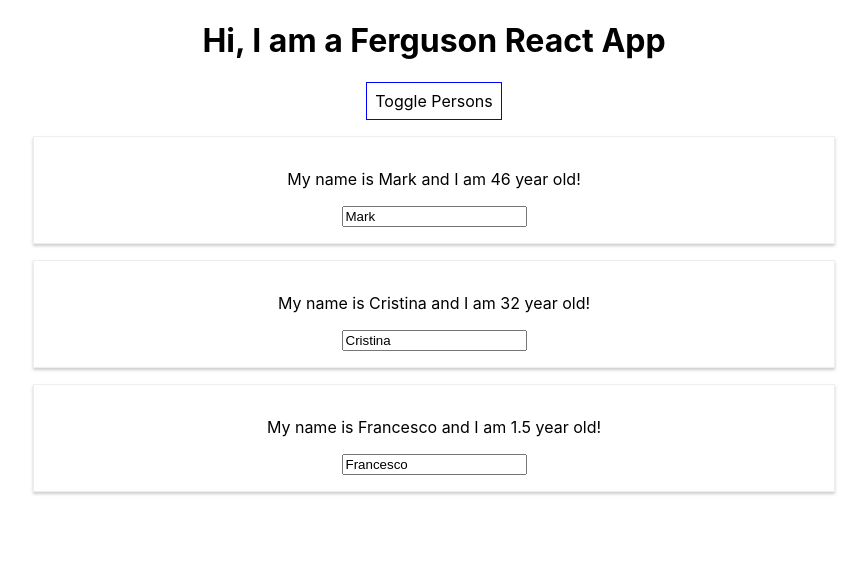
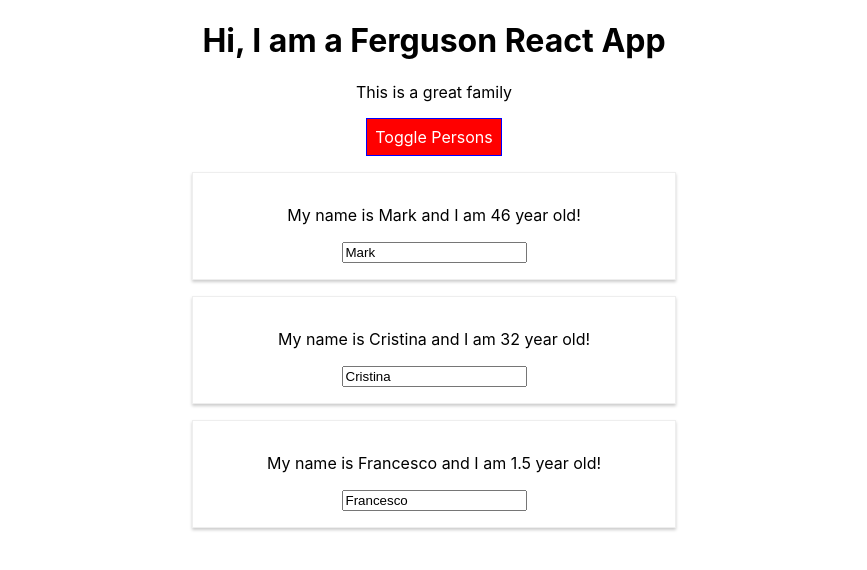
Before and after one commit to CristyTarantino/react-complete-guide, a React (Create React App) app: page / in a window 1280 px wide. Both pictures are taken after a click on the button "Toggle Persons". Shown: the top 570 px of the page, without its empty margins (206-1073 px from the left). Built offline with nearby package versions, Linux system fonts and the light colour scheme.

Commit message:
style my app with radium in react

```diff
--- a/package.json
+++ b/package.json
@@ -21,5 +21,9 @@
     "not dead",
     "not ie <= 11",
     "not op_mini all"
-  ]
+  ],
+  "devDependencies": {
+    "node-sass": "^4.11.0",
+    "radium": "^0.25.1"
+  }
 }
--- a/src/App.css
+++ /dev/null
@@ -1,3 +0,0 @@
-.App {
-  text-align: center;
-}
--- a/src/App.js
+++ b/src/App.js
@@ -1,5 +1,7 @@
-import React, {Component} from 'react';
-import './App.css';
+import React, { Component } from 'react';
+import './App.scss';
+
+import Radium, { StyleRoot } from 'radium';
 import Person from './Person/Person';
 
 class App extends Component {
@@ -43,11 +45,16 @@ class App extends Component {
 
   render() {
     const buttonStyle = {
-      backgroundColor: 'white',
+      backgroundColor: 'green',
+      color: 'white',
       font: 'inherit',
       border: '1px solid blue',
       padding: '8px',
-      cursor: 'pointer'
+      cursor: 'pointer',
+      ':hover': {
+        backgroundColor: 'lightgreen',
+        color: 'black'
+      }
     };
 
     let persons = null;
@@ -66,18 +73,39 @@ class App extends Component {
           })}
         </div>
       );
+
+      buttonStyle.backgroundColor = 'red';
+      buttonStyle[':hover'] = {
+        backgroundColor: 'salmon',
+        color: 'black'
+      };
+    }
+
+    const classes = [];
+
+    if (this.state.person_list.length <=2) {
+      classes.push('red');                    // classes = ['red']
+    }
+
+    if (this.state.person_list.length <= 1) {
+      classes.push('bold');                   // classes = ['red', 'bold']
     }
 
     return (
+      <StyleRoot>
         <div className="App">
           <h1>Hi, I am a Ferguson React App </h1>
+          <p className={classes.join(' ')}>This is a great family</p>
           <button
             style={buttonStyle}
-          onClick={this.togglePersonsHandler}>Toggle Persons</button>
+            onClick={this.togglePersonsHandler}>
+            Toggle Persons
+          </button>
           {persons}
         </div>
+      </StyleRoot>
     );
   }
 }
 
-export default App;
+export default Radium(App);
--- /dev/null
+++ b/src/App.scss
@@ -0,0 +1,11 @@
+.App {
+  text-align: center;
+}
+
+.red {
+  color: red;
+}
+
+.bold {
+  font-weight: bold;
+}
--- a/src/Person/Person.js
+++ b/src/Person/Person.js
@@ -1,9 +1,16 @@
 import React from 'react';
-import './Person.css';
+import './Person.scss';
+import Radium from 'radium';
 
 const person = (props) => {
+  const personStyle = {
+    '@media (min-width: 500px)': {
+      width: '450px'
+    }
+  };
+
   return (
-    <div className="Person">
+    <div className="Person" style={personStyle}>
       <p onClick={props.click}>My name is {props.name} and I am {props.age} year old!</p>
       <p>{props.children}</p>
       <input type="text" onChange={props.changed} value={props.name}/>
@@ -11,4 +18,4 @@ const person = (props) => {
   )
 };
 
-export default person;
+export default Radium(person);
--- a/src/index.js
+++ b/src/index.js
@@ -1,6 +1,6 @@
 import React from 'react';
 import ReactDOM from 'react-dom';
-import './index.css';
+import './index.scss';
 import App from './App';
 import * as serviceWorker from './serviceWorker';
 
```
Also changed, not shown: src/Person/Person.scss (renamed from src/Person/Person.css), src/index.scss (renamed from src/index.css), 1 other file (tests, documents, lock files or other folders). Lines whose indentation alone changed are shown as unchanged.
